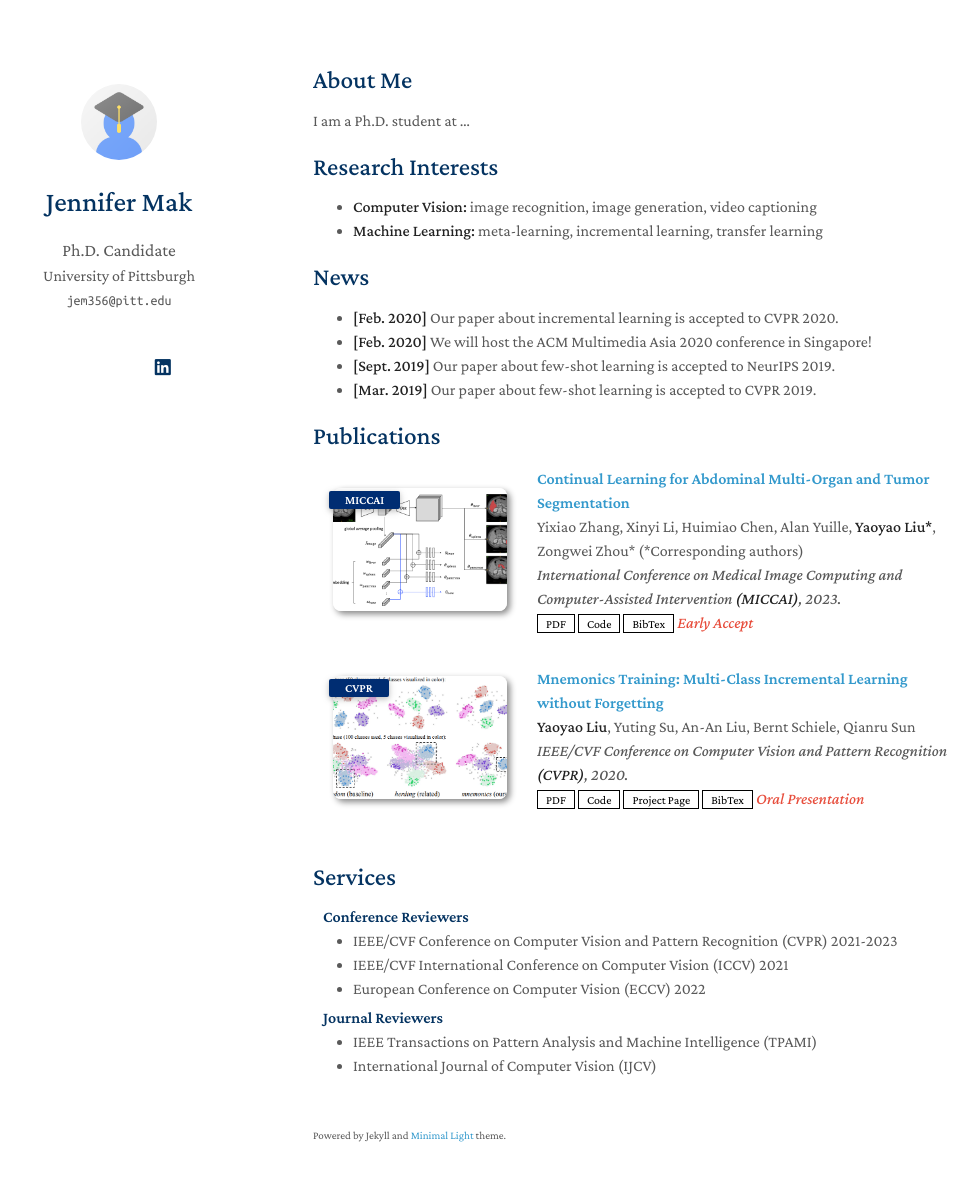
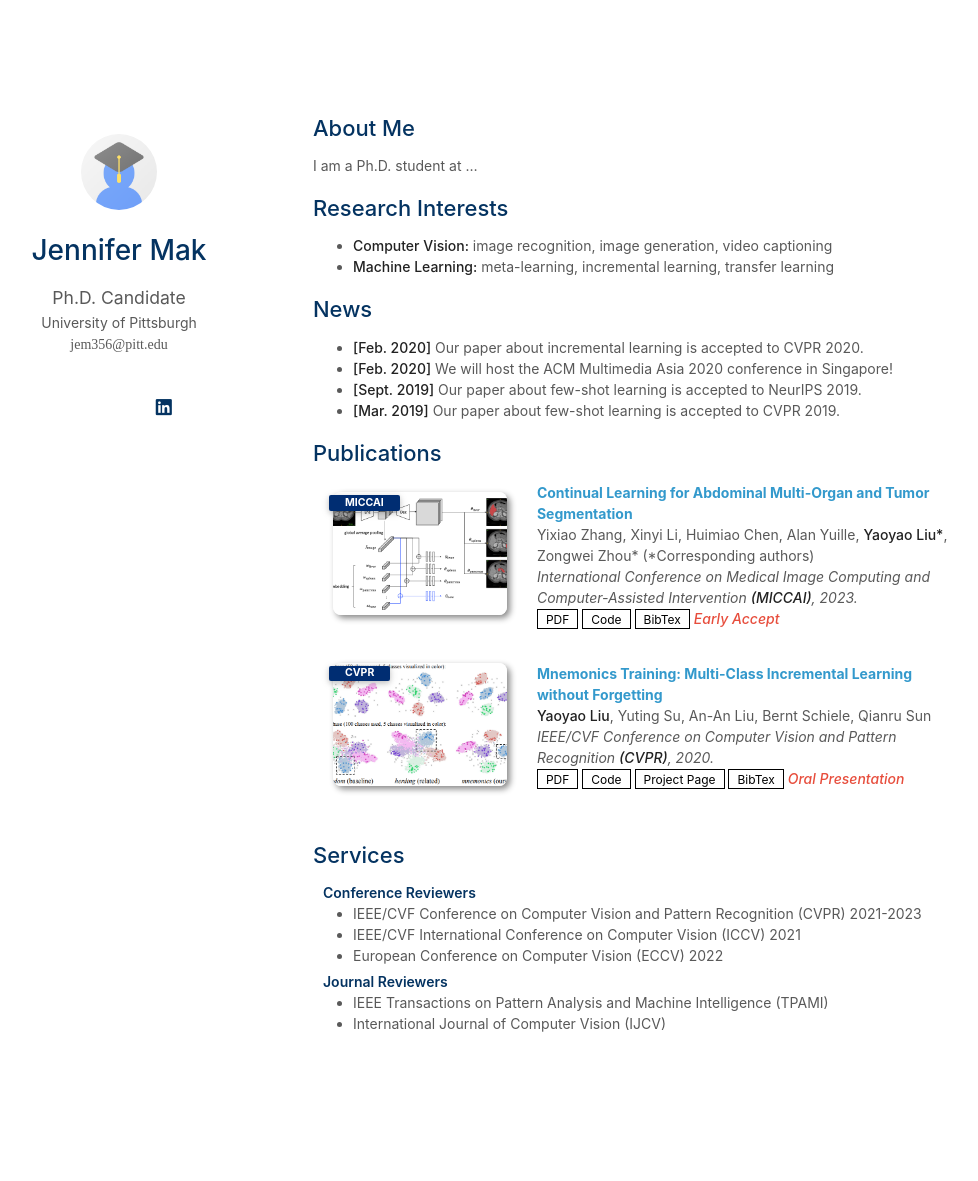
Before and after one commit to jennifer-mak/jennifer-mak, a Jekyll site: the page built from index.md, in a window 1280 px wide and 1216 px high. Shown: the top 1181 px of the window, without its empty margins (157-1135 px from the left). Built offline with Jekyll 4.4.1, drawn with Linux system fonts in a browser that asks for light colours; nearby versions of some CDN libraries; a style sheet for code colours, icons or effects is not loaded; our own code applies the rules of GitHub Pages for plain Markdown files.

Commit message:
Update _config.yml

```diff
--- a/_config.yml
+++ b/_config.yml
@@ -12,9 +12,9 @@
 
 # Links
 # If you don't need one of them, you may delete the corresponding line.
-google_scholar: https://scholar.google.com/
-cv_link: assets/files/curriculum_vitae.pdf
-linkedin: https://www.linkedin.com/
+google_scholar: https://scholar.google.com/citations?user=C7M7gBIAAAAJ&hl=en
+cv_link: assets/files/Mak CV.pdf
+linkedin: https://www.linkedin.com/in/jennifermak9/
 
 # Images (e.g., your profile picture and your website's favicon)
 # "favicon" and "favicon_dark" are used for the light and dark modes, respectively.
@@ -24,7 +24,7 @@
 
 # Footnote
 # You may use the option to disable the footnote, "Powered by Jekyll and Minimal Light theme."
-enable_footnote: true
+enable_footnote: false
 
 # Auto Dark Mode
 # You may use the option to disable the automatic dark theme
@@ -32,7 +32,7 @@
 
 # Font
 # You can use this option to choose between Serif or Sans Serif fonts.
-font: "Serif" # or "Sans Serif"
+font: "Sans Serif" # or "Sans Serif"
 
 # Google Analytics ID
 # Please remove this if you don't use Google Analytics
```
